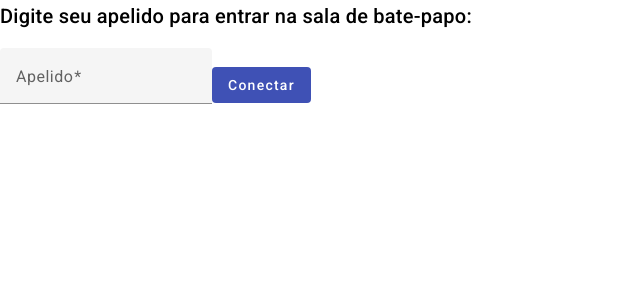
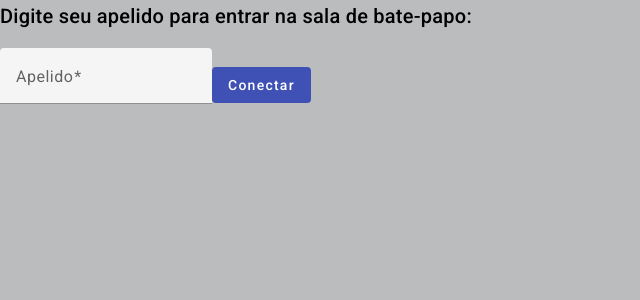
Before and after one commit to oliveiravitor32/Chat_em_Tempo_Real-FullStack-WebSocket-Angular-Java, an Angular app in the folder front_end_angular/: page / in a window 1280 px wide. Shown: the top 300 px of the page, without its empty margins (0-640 px from the left). Built offline with nearby package versions, Linux system fonts and the light colour scheme.

Commit message:
Atualiza scss raiz adicionando cor de fundo para o body e estilos para remover comportamentos padrões de navegadores

```diff
--- a/front_end_angular/src/styles.scss
+++ b/front_end_angular/src/styles.scss
@@ -1,4 +1,16 @@
 /* You can add global styles to this file, and also import other style files */
 
-html, body { height: 100%; }
-body { margin: 0; font-family: Roboto, "Helvetica Neue", sans-serif; }
+html,
+body {
+  height: 100%;
+}
+body {
+  font-family: Roboto, "Helvetica Neue", sans-serif;
+  background-color: rgb(186, 188, 190);
+}
+
+* {
+  margin: 0;
+  padding: 0;
+  box-sizing: border-box;
+}
```
